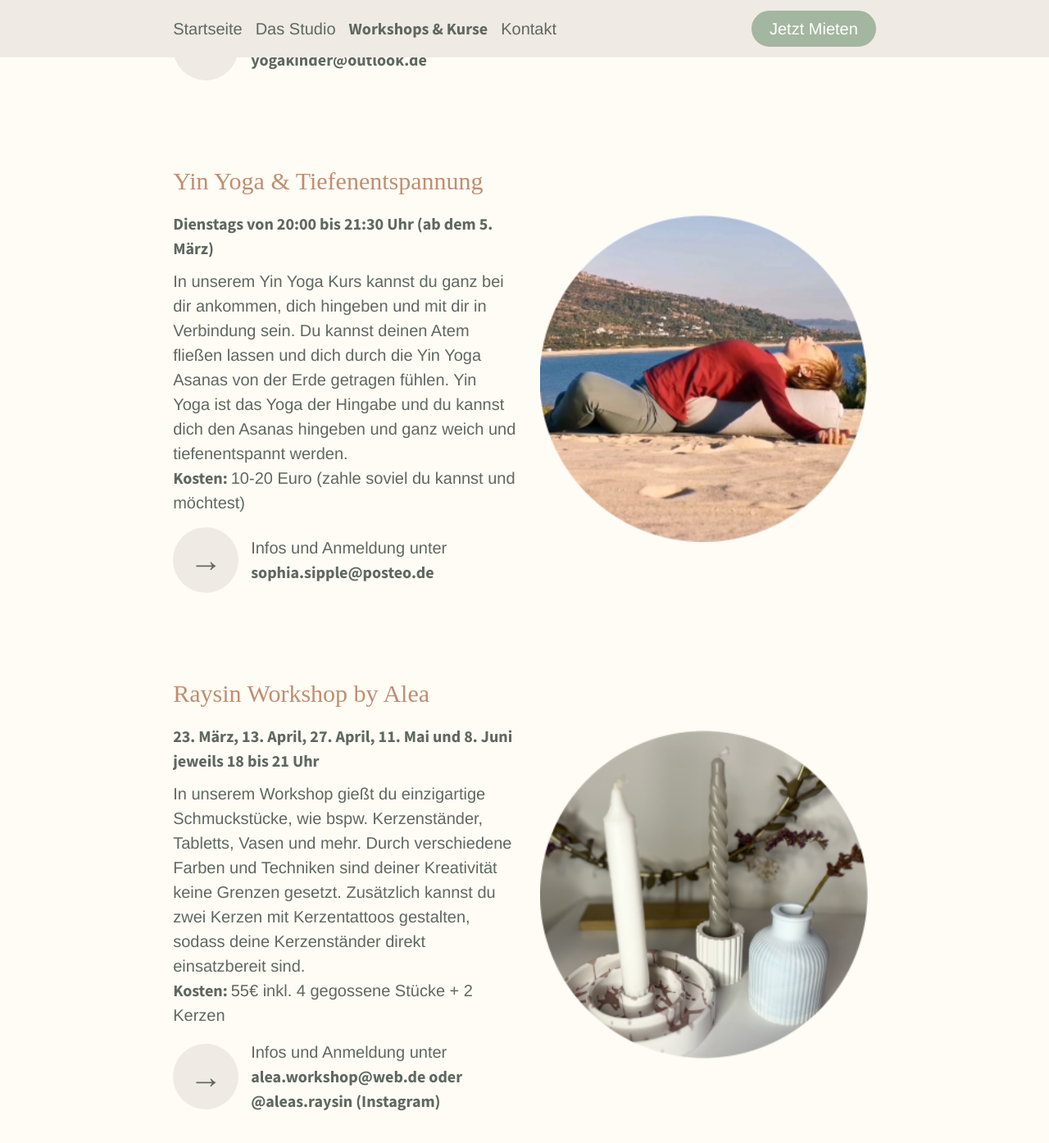
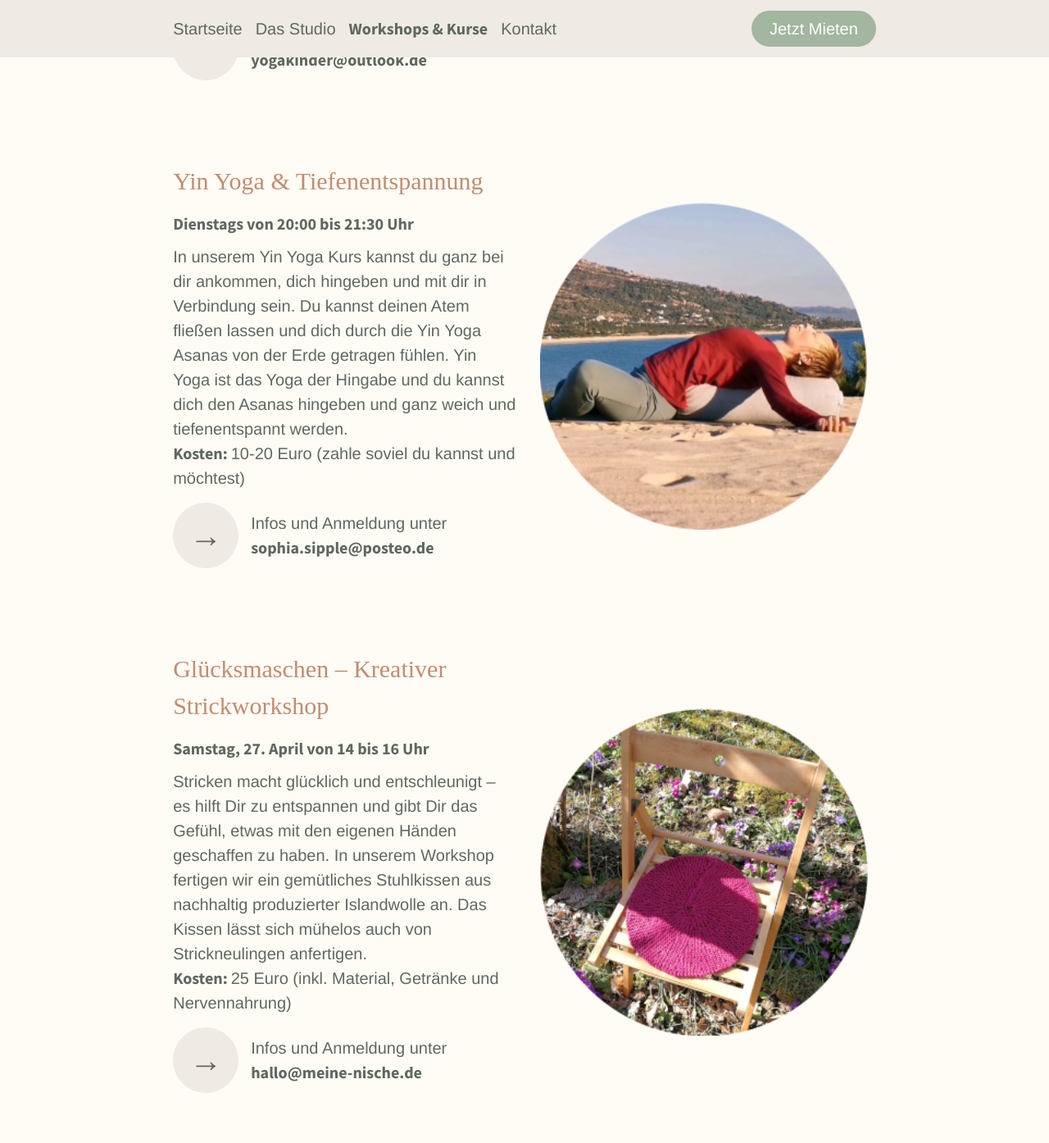
Before and after one commit to sonjafeitsch/meine-nische-website, a Jekyll site: the page built from kurse.html, in a window 1280 px wide and 1400 px high, scrolled down 1316 px. Shown: the top 1394 px of the window at 82% size. Built offline with Jekyll 4.4.1, drawn with Linux system fonts in a browser that asks for light colours; some web fonts are replaced; some of the changed text lies outside the part shown.

Commit message:
update events

```diff
--- a/kurse.html
+++ b/kurse.html
@@ -6,7 +6,7 @@ permalink: kurse
 events:
   - name: "Kinderyoga für 4- bis 9-Jährige"
     image: kinderyoga.png
-    time: Dienstags von 15:30 – 16:30 Uhr (vom 20.02.2024 – 26.03.2024)
+    time: Dienstags von 15:30 – 16:30 Uhr (vom 09.04.2024 – 14.05.2024)
     description: "Kinderyoga ist eine wundervolle Möglichkeit, Kinder behutsam mit ihrem eigenen Körper,
     ihren Bedürfnissen und Gefühlen in Kontakt zu bringen und sie hierfür zu sensibilisieren. In den spielerischen
     Yogastunden entdecken die kleinen Yogis mit Freude und Leichtigkeit einen Zugang zu sich selbst. Hierbei wird
@@ -16,7 +16,7 @@ events:
     costs: "5 x 60 Minuten für 60 Euro / Einzelstunde für 15 Euro"
   - name: "Yin Yoga & Tiefenentspannung"
     image: yinYoga.png
-    time: Dienstags von 20:00 bis 21:30 Uhr (ab dem 5. März)
+    time: Dienstags von 20:00 bis 21:30 Uhr
     description: "In unserem Yin Yoga Kurs kannst du ganz bei dir ankommen, dich hingeben
     und mit dir in Verbindung sein. Du kannst deinen Atem fließen lassen und
     dich durch die Yin Yoga Asanas von der Erde getragen fühlen. Yin Yoga
@@ -24,9 +24,17 @@ events:
     weich und tiefenentspannt werden."
     costs: "10-20 Euro (zahle soviel du kannst und möchtest)"
     address: "sophia.sipple@posteo.de"
+  - name: "Glücksmaschen – Kreativer Strickworkshop"
+    image: strickWorkshop.png
+    time: Samstag, 27. April von 14 bis 16 Uhr
+    description: "Stricken macht glücklich und entschleunigt – es hilft Dir zu entspannen und gibt Dir das Gefühl, etwas
+    mit den eigenen Händen geschaffen zu haben. In unserem Workshop fertigen wir ein gemütliches Stuhlkissen aus
+    nachhaltig produzierter Islandwolle an. Das Kissen lässt sich mühelos auch von Strickneulingen anfertigen."
+    address: "hallo@meine-nische.de"
+    costs: "25 Euro (inkl. Material, Getränke und Nervennahrung)"
   - name: "Raysin Workshop by Alea"
     image: raysin.png
-    time: 23. März, 13. April, 27. April, 11. Mai und 8. Juni jeweils 18 bis 21 Uhr
+    time: 13. April, 27. April, 11. Mai und 8. Juni jeweils 18 bis 21 Uhr
     description: "In unserem Workshop gießt du einzigartige Schmuckstücke, wie bspw. Kerzenständer, Tabletts, Vasen und mehr. Durch verschiedene Farben und Techniken sind deiner Kreativität keine Grenzen gesetzt. Zusätzlich kannst du zwei Kerzen mit Kerzentattoos gestalten, sodass deine Kerzenständer direkt einsatzbereit sind."
     costs: "55€ inkl. 4 gegossene Stücke + 2 Kerzen"
     address: "alea.workshop@web.de oder @aleas.raysin (Instagram)"
```
Also changed, not shown: images/events/strickWorkshop.png (added).
